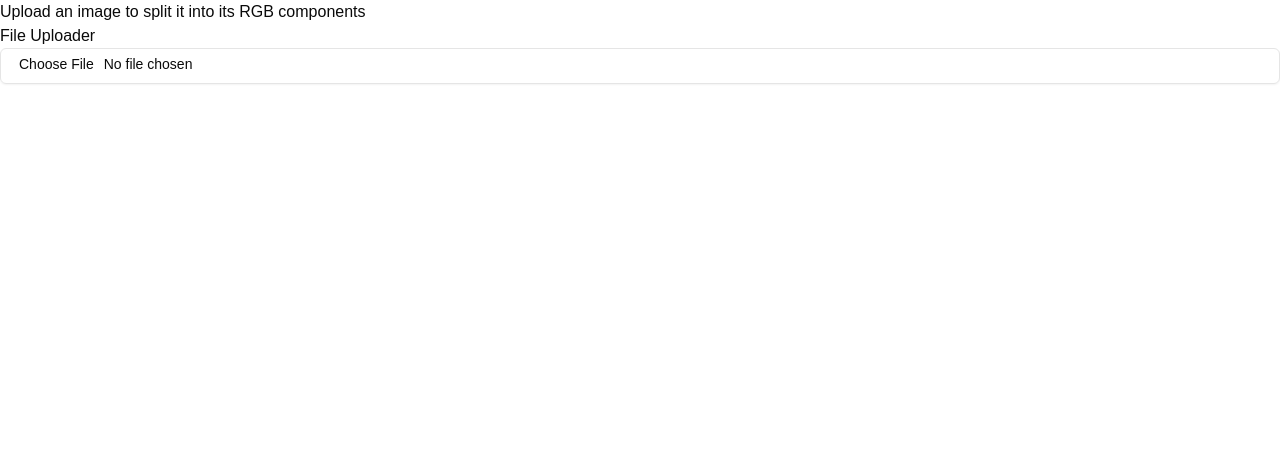
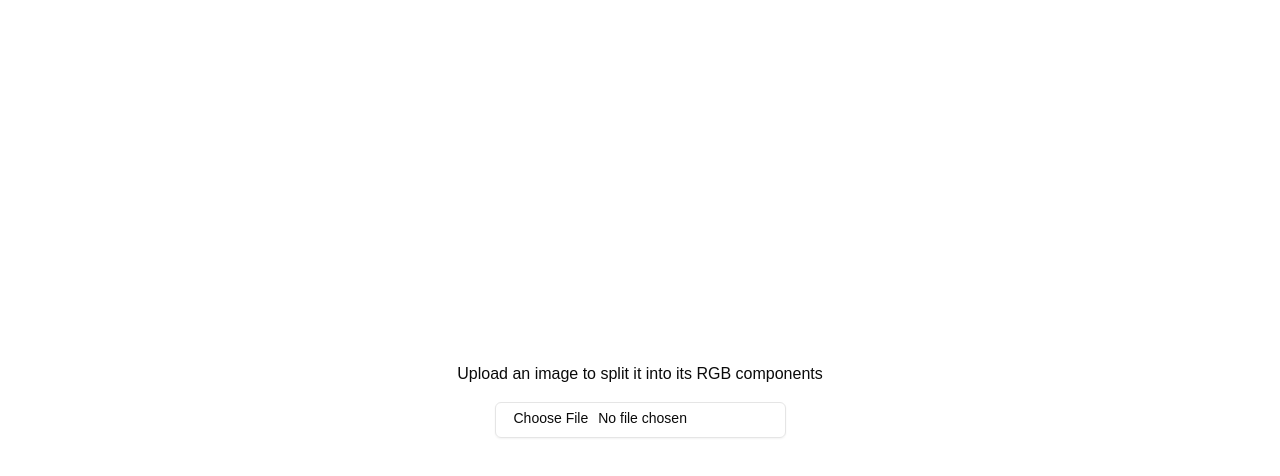
Before and after one commit to thewisepup/visual-utils, a Next.js app: page / in a window 1280 px wide. Shown: the top 476 px of the page. Built offline with nearby package versions, Linux system fonts and the light colour scheme.

Commit message:
center file uploader and use next image to dispaly preview of image

```diff
--- a/src/app/components/FileUploader.tsx
+++ b/src/app/components/FileUploader.tsx
@@ -6,6 +6,7 @@ import { ASSET_CONFIGS, AssetType } from '../utils/file/asset-configs';
 import { uploadFile } from '../utils/file/file-upload';
 import { isAssetSizeValid } from '../utils/file/file-validation';
 import { FileSizeErrorAlert } from './FileSizeErrorAlert';
+import Image from 'next/image';
 
 export type FileUploaderProps = {
   assetType: AssetType;
@@ -38,7 +39,6 @@ export default function FileUploader({ assetType }: FileUploaderProps) {
 
   return (
     <div>
-      <h1>File Uploader</h1>
       <Input
         id="picture"
         type="file"
@@ -50,10 +50,12 @@ export default function FileUploader({ assetType }: FileUploaderProps) {
       )}
       {selectedImage && (
         <div style={{ marginTop: '20px' }}>
-          <img
+          <Image
             src={selectedImage}
             alt="Preview"
-            style={{ maxWidth: '100%', maxHeight: '400px' }}
+            width={400}
+            height={400}
+            style={{ maxWidth: '100%', height: 'auto', objectFit: 'contain' }}
           />
         </div>
       )}
--- a/src/app/page.tsx
+++ b/src/app/page.tsx
@@ -2,8 +2,10 @@ import FileUploader from './components/FileUploader';
 
 export default function Home() {
   return (
-    <div>
-      <h1>Upload an image to split it into its RGB components</h1>
+    <div className="min-h-screen flex flex-col items-center justify-center p-4">
+      <h1 className="text-center mb-4">
+        Upload an image to split it into its RGB components
+      </h1>
       <FileUploader assetType="RGB_SPLITTING" />
     </div>
   );
```
